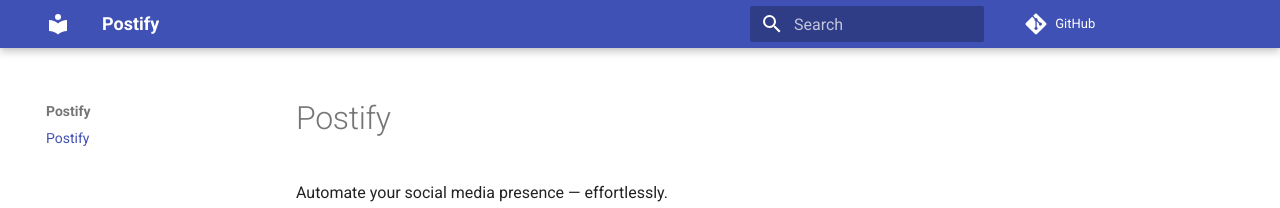
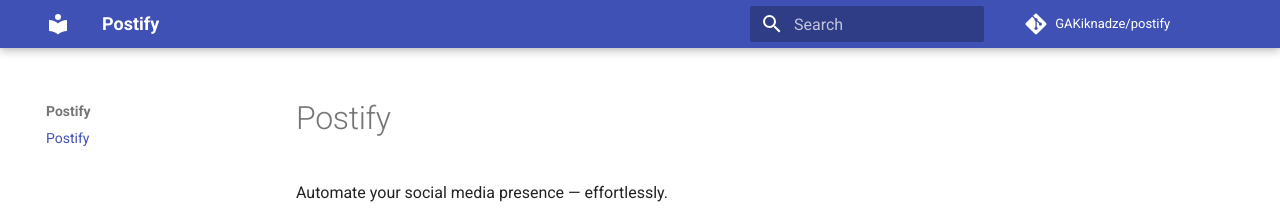
Before and after one commit to GAKiknadze/postify, an MkDocs documentation site: the page built from docs/index.md, in a window 1280 px wide. Shown: the top 208 px of the page. Built offline with MkDocs 1.6.1 and Material for MkDocs 9.7.7, drawn with Linux system fonts in a browser that asks for light colours; comment, search, counter and statistics services are not loaded.

Commit message:
Added repo name

```diff
--- a/mkdocs.yml
+++ b/mkdocs.yml
@@ -1,5 +1,6 @@
 site_name: Postify
 site_url: https://gakiknadze.github.io/postify/
 repo_url: https://github.com/GAKiknadze/postify
+repo_name: GAKiknadze/postify
 theme:
   name: material
```
